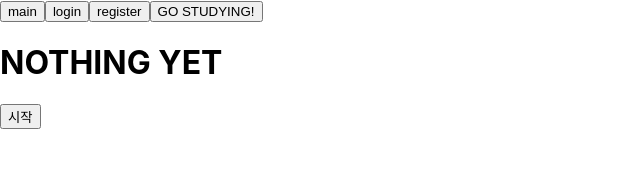
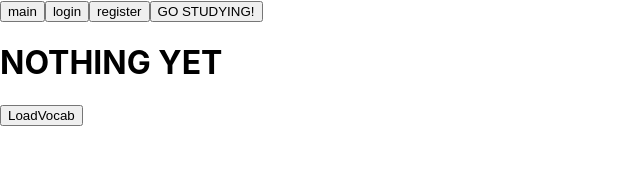
Before and after one commit to reduction-choi/Japanese_vocab, a React (Create React App) app: page / in a window 1280 px wide. Both pictures are taken after a click on the button "GO STUDYING!". Shown: the top 194 px of the page, without its empty margins (0-640 px from the left). Built offline with nearby package versions, Linux system fonts and the light colour scheme.

Commit message:
load vocab, make simple memorizing page

```diff
--- a/src/App.js
+++ b/src/App.js
@@ -13,7 +13,7 @@ function App() {
   useEffect(() => {
     const token = localStorage.getItem("token");
     if(token){
-      fetch("https://japanese-vocab-backend.onrender.com/api/verify", {
+      fetch("https://super-space-zebra-6666vj9gjqvcjx7-3001.app.github.dev/api/verify", {
         method: "GET",
         headers: {
             Authorization: `Bearer ${token}`
@@ -26,7 +26,7 @@ function App() {
         return res.json()
       })
       .then(data => {
-          console.log(data);
+          console.log(data.user.id);
           setStates(prevStates => {
             return {
               ...prevStates,
@@ -62,7 +62,7 @@ function App() {
           return <Register setStates={setStates}/>
         }
         else{
-          return <Somepage/>
+          return <Somepage states={states}/>
         }
       })()}
     </div>
--- a/src/Login.js
+++ b/src/Login.js
@@ -16,7 +16,7 @@ function Login({setStates}){
         });
     }
     const handleClick = (e) => {
-        fetch("https://japanese-vocab-backend.onrender.com/api/login", {
+        fetch("https://super-space-zebra-6666vj9gjqvcjx7-3001.app.github.dev/api/login", {
             method: "POST",
             headers: {
                 "Content-Type": "application/json"
--- a/src/Register.js
+++ b/src/Register.js
@@ -17,7 +17,7 @@ function Register(setStates){
         });
     }
     const handleClick = (e) => {
-        fetch("https://japanese-vocab-backend.onrender.com/api/register", {
+        fetch("https://super-space-zebra-6666vj9gjqvcjx7-3001.app.github.dev/api/register", {
             method: "POST",
             headers: {
                 "Content-Type": "application/json"
@@ -38,7 +38,6 @@ function Register(setStates){
                 };
             });
         });
-
     }
     return (
         <div>
--- a/src/Somepage.js
+++ b/src/Somepage.js
@@ -1,10 +1,55 @@
-import LoadVocab from "./LoadVocab";
+import { useState } from "react";
 
-function Somepage(){
+function Somepage({states}){
+    const [vocab_idx, setVocab_idx] = useState(0);
+    const [vocab, setVocab] = useState([]);
+    const handleClick = (e) => {
+        console.log(states.user);
+        fetch("https://super-space-zebra-6666vj9gjqvcjx7-3001.app.github.dev/api/loadvocab",{
+            method: "POST",
+            headers: {
+                "Content-Type": "application/json"
+            },
+            body: JSON.stringify({
+                id: states.user
+            })
+        })
+        .then(res => res.json())
+        .then(data => {
+            console.log(data.message);
+            setVocab(prev => {
+                return data.message;
+            })
+        });
+    }
+    const inc_idx = () => {
+        setVocab_idx(prevIdx => {
+            if(prevIdx + 1 < vocab.length)
+                return prevIdx + 1;
+            else
+                return prevIdx;
+        });
+    }
+    const dec_idx = () => {
+        setVocab_idx(prevIdx => {
+            if(prevIdx - 1 >= 0)
+                return prevIdx - 1;
+            else
+                return prevIdx;
+        });
+    }
+
     return (
         <div>
             <h1>NOTHING YET</h1>
-            <LoadVocab/>
+            <button onClick={handleClick}>LoadVocab</button>
+            {vocab.length === 0 ? <div/> : <div>
+                <h1>{vocab[vocab_idx].hiragana}</h1>
+                <h1>{vocab[vocab_idx].meaning}</h1>
+                <button onClick={inc_idx}>다음</button>
+                <h1>{vocab_idx}</h1>
+                <button onClick={dec_idx}>이전</button>
+            </div>}
         </div>
     )
 }
```
